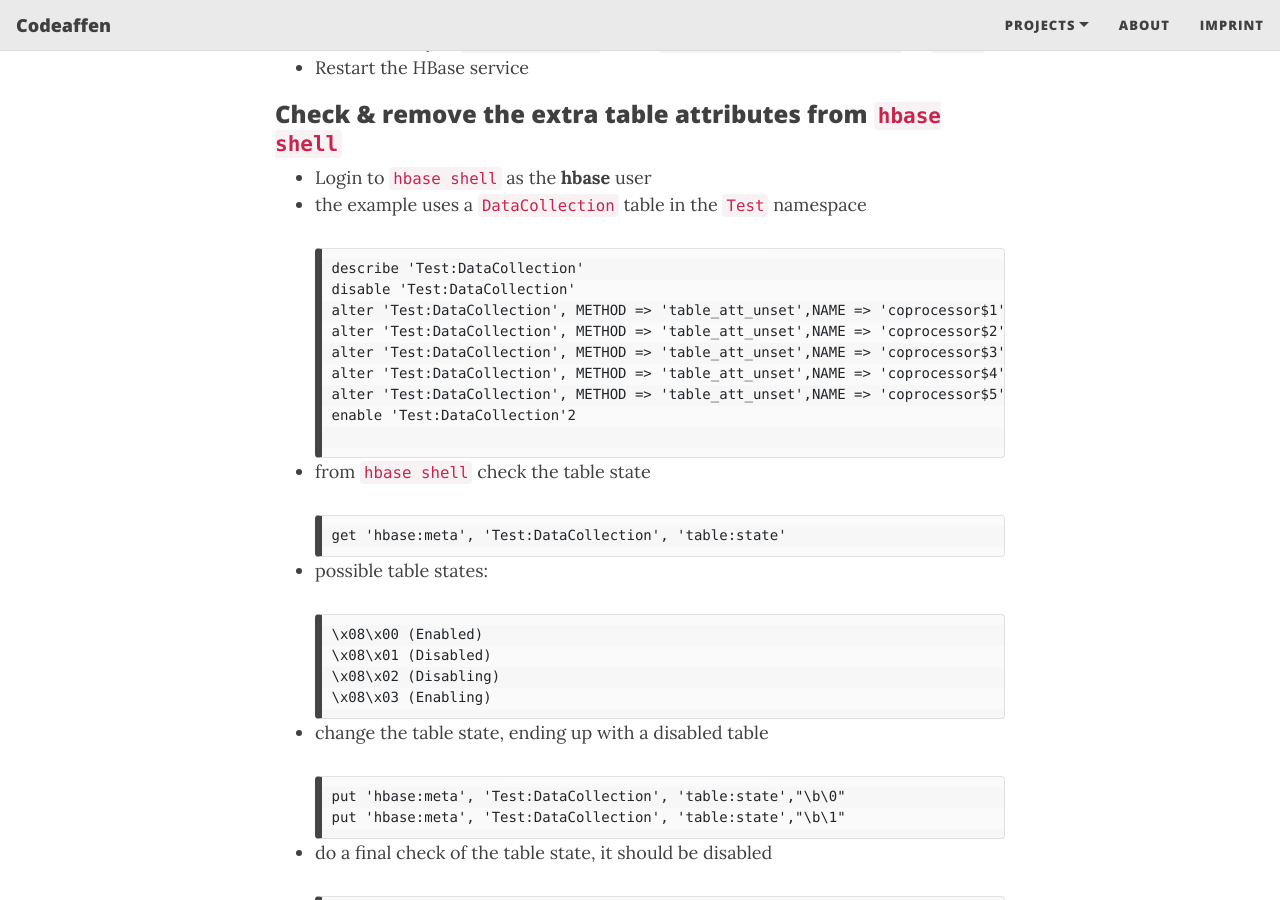
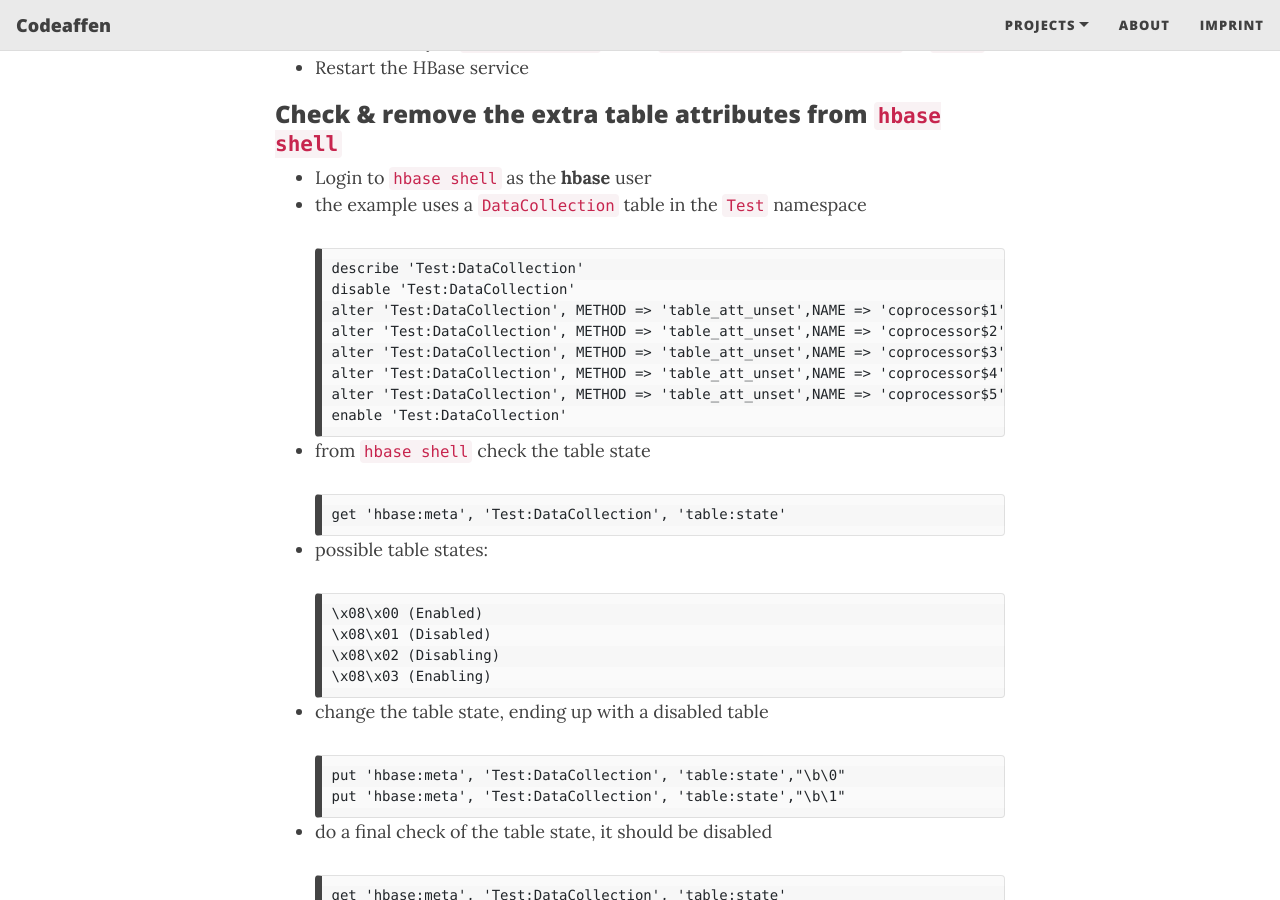
Before and after one commit to codeaffen/codeaffen.org, a Jekyll site: the page built from _posts/2021-02-02-hbase-coprocessors.md, in a window 1280 px wide and 900 px high, scrolled down 1732 px. Built offline with Jekyll 4.4.1, drawn with Linux system fonts in a browser that asks for light colours; nearby versions of some CDN libraries; comment, search, counter and statistics services are not loaded; some of the changed text lies outside the part shown.

Commit message:
Fix blog article (#68)
Small fixes on text and style.

````diff
--- a/_posts/2021-02-02-hbase-coprocessors.md
+++ b/_posts/2021-02-02-hbase-coprocessors.md
@@ -48,8 +48,7 @@ This is how we did tackle this problem.
   alter 'Test:DataCollection', METHOD => 'table_att_unset',NAME => 'coprocessor$3'
   alter 'Test:DataCollection', METHOD => 'table_att_unset',NAME => 'coprocessor$4'
   alter 'Test:DataCollection', METHOD => 'table_att_unset',NAME => 'coprocessor$5'
-  enable 'Test:DataCollection'2
-
+  enable 'Test:DataCollection'
   ```
 
 - from ``hbase shell`` check the table state
````
Also changed, not shown: other parts of _posts/2021-02-02-hbase-coprocessors.md (+1 -1 lines).
